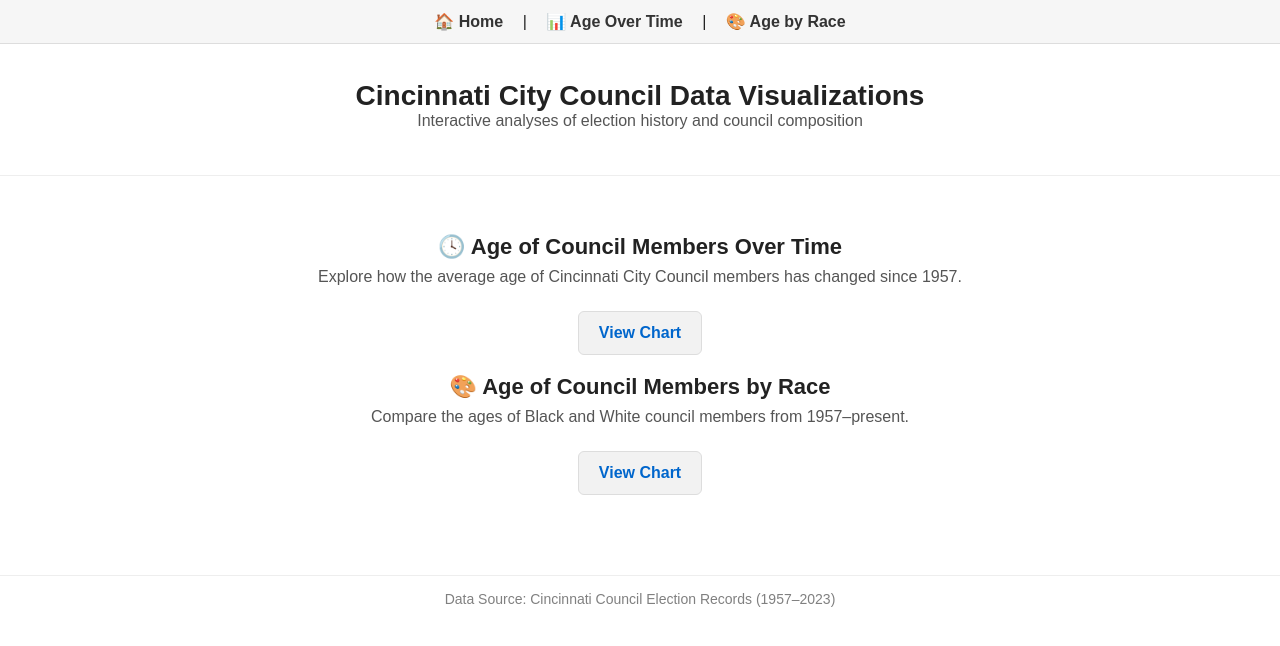
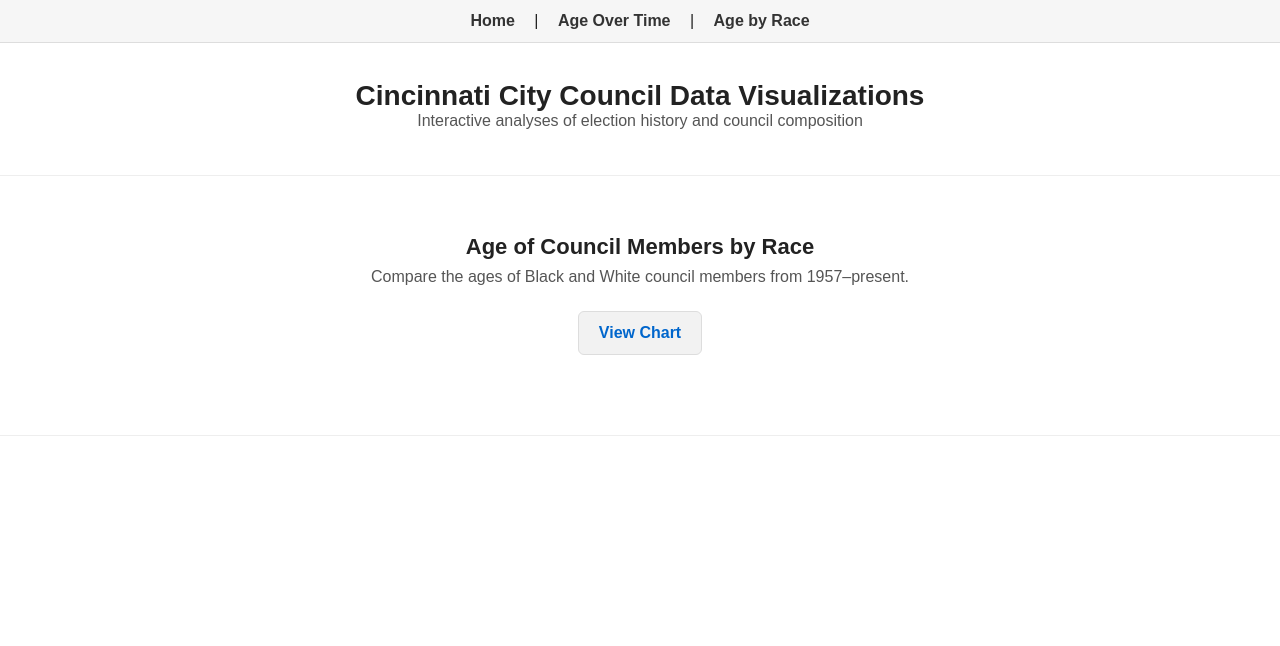
Before and after one commit to BenKelly97/Home, a plain HTML site: page index.html in a window 1280 px wide. Drawn offline with Linux system fonts and the light colour scheme.

Commit message:
Update index.html

```diff
--- a/index.html
+++ b/index.html
@@ -3,7 +3,7 @@
 <head>
   <meta charset="UTF-8" />
   <meta name="viewport" content="width=device-width, initial-scale=1.0" />
-  <title>Cincinnati City Council Data Visualizations</title>
+  <title>BK Charts</title>
   <style>
     body {
       font-family: Arial, sans-serif;
@@ -93,9 +93,9 @@
 <body>
   <!-- Fixed top navigation bar -->
   <nav>
-    <a href="index.html">🏠 Home</a> |
-    <a href="Council_Member_Ages_Since1957_Interactive_AvgNote.html">📊 Age Over Time</a> |
-    <a href="Council_Member_Ages_ByRace_1957plus_Interactive.html">🎨 Age by Race</a>
+    <a href="index.html">Home</a> |
+    <a href="Council_Member_Ages_Since1957_Interactive_AvgNote.html">Age Over Time</a> |
+    <a href="Council_Member_Ages_ByRace_1957plus_Interactive.html">Age by Race</a>
   </nav>
 
   <header>
@@ -105,20 +105,14 @@
 
   <main>
     <section>
-      <h2>🕓 Age of Council Members Over Time</h2>
-      <p>Explore how the average age of Cincinnati City Council members has changed since 1957.</p>
-      <a class="chart-link" href="Council_Member_Ages_Since1957_Interactive_AvgNote.html">View Chart</a>
-    </section>
-
-    <section>
-      <h2>🎨 Age of Council Members by Race</h2>
+      <h2>Age of Council Members by Race</h2>
       <p>Compare the ages of Black and White council members from 1957–present.</p>
       <a class="chart-link" href="Council_Member_Ages_ByRace_1957plus_Interactive.html">View Chart</a>
     </section>
   </main>
 
   <footer>
-    Data Source: Cincinnati Council Election Records (1957–2023)
+
   </footer>
 </body>
 </html>
```
